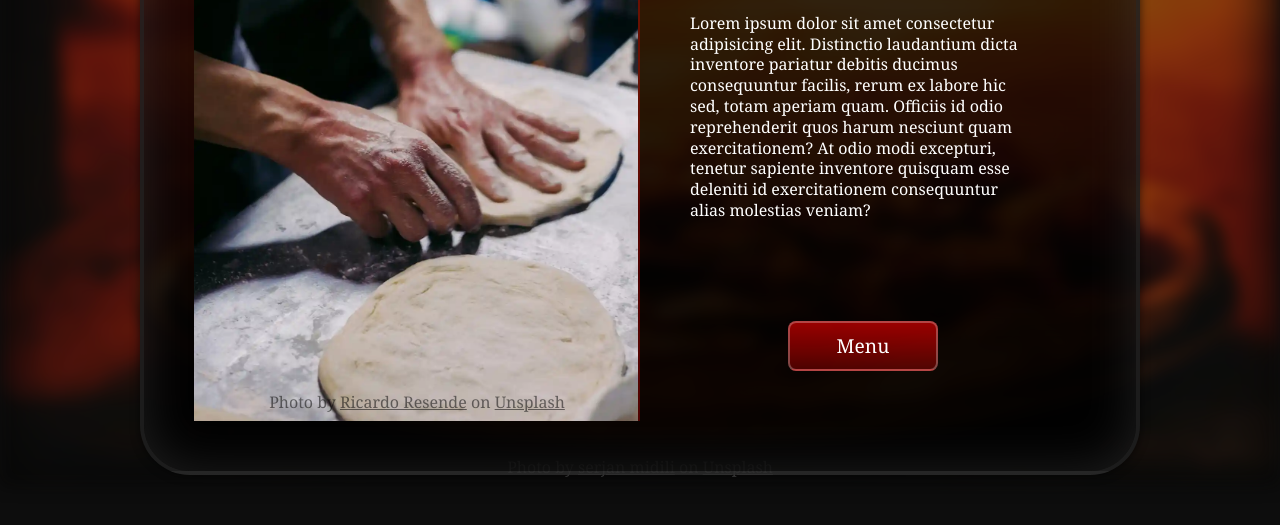
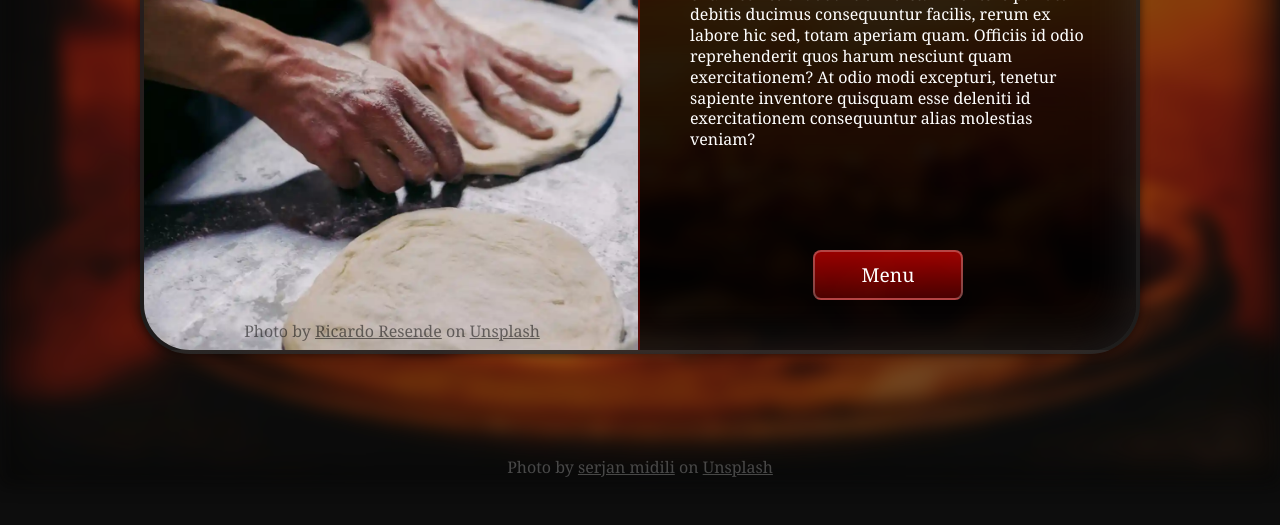
Before and after one commit to Juusoma/odin-restaurant-page, a website built with webpack: page src/template.html in a window 1280 px wide. Shown: the part 314-839 px from the top of the page. After the commit the page ends 800 px from the top, so only its background shows below. Built offline with nearby package versions, Linux system fonts and the light colour scheme.

Commit message:
Fix home tab specificity

```diff
--- a/src/style.css
+++ b/src/style.css
@@ -174,7 +174,8 @@ li > button:active{
     }
 }
 
-.home-container{
+/*Ensure higher specificity, don't change!*/
+#content .home-container{
     overflow: hidden;
     display: grid;
     max-width: 1000px;
```
